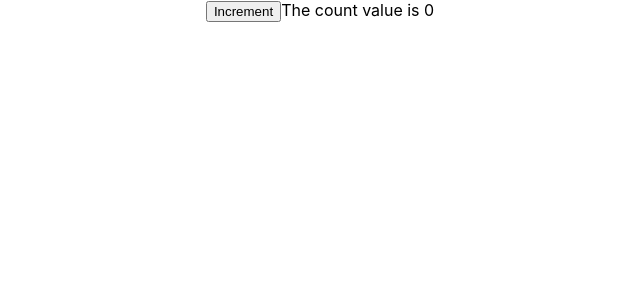
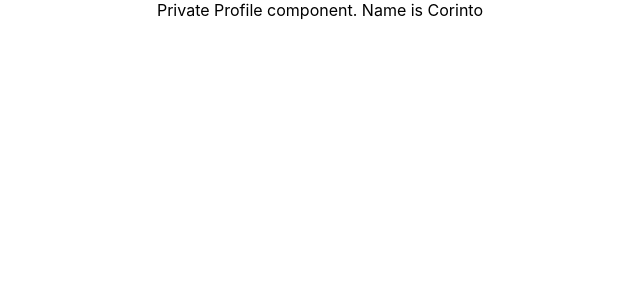
Before and after one commit to Corinto23/tsxdemo, a React (Create React App) app: page / in a window 1280 px wide. Shown: the top 300 px of the page, without its empty margins (320-960 px from the left). Built offline with nearby package versions, Linux system fonts and the light colour scheme.

Commit message:
Component Prop

```diff
--- a/src/App.tsx
+++ b/src/App.tsx
@@ -1,9 +1,10 @@
 import "./App.css";
-import { Counter } from "./components/Class/Counter";
+import { Private } from "./components/auth/Private";
+import { Profile } from "./components/auth/Profile";
 function App() {
   return (
     <div className="App">
-      <Counter message="The count value is" />
+      <Private isLoggedIn={true} component={Profile} />
     </div>
   );
 }
--- /dev/null
+++ b/src/components/auth/Login.tsx
@@ -0,0 +1,3 @@
+export const Login = () => {
+  return <div>Pleas login to continue</div>;
+};
--- /dev/null
+++ b/src/components/auth/Private.tsx
@@ -0,0 +1,16 @@
+import React from "react";
+import { Login } from "./Login";
+import { ProfileProps } from "./Profile";
+
+type PrivateProps = {
+  isLoggedIn: boolean;
+  component: React.ComponentType<ProfileProps>;
+};
+
+export const Private = ({ isLoggedIn, component: Component }: PrivateProps) => {
+  if (isLoggedIn) {
+    return <Component name="Corinto" />;
+  } else {
+    return <Login />;
+  }
+};
--- /dev/null
+++ b/src/components/auth/Profile.tsx
@@ -0,0 +1,7 @@
+export type ProfileProps = {
+  name: string;
+};
+
+export const Profile = ({ name }: ProfileProps) => {
+  return <div>Private Profile component. Name is {name}</div>;
+};
```
